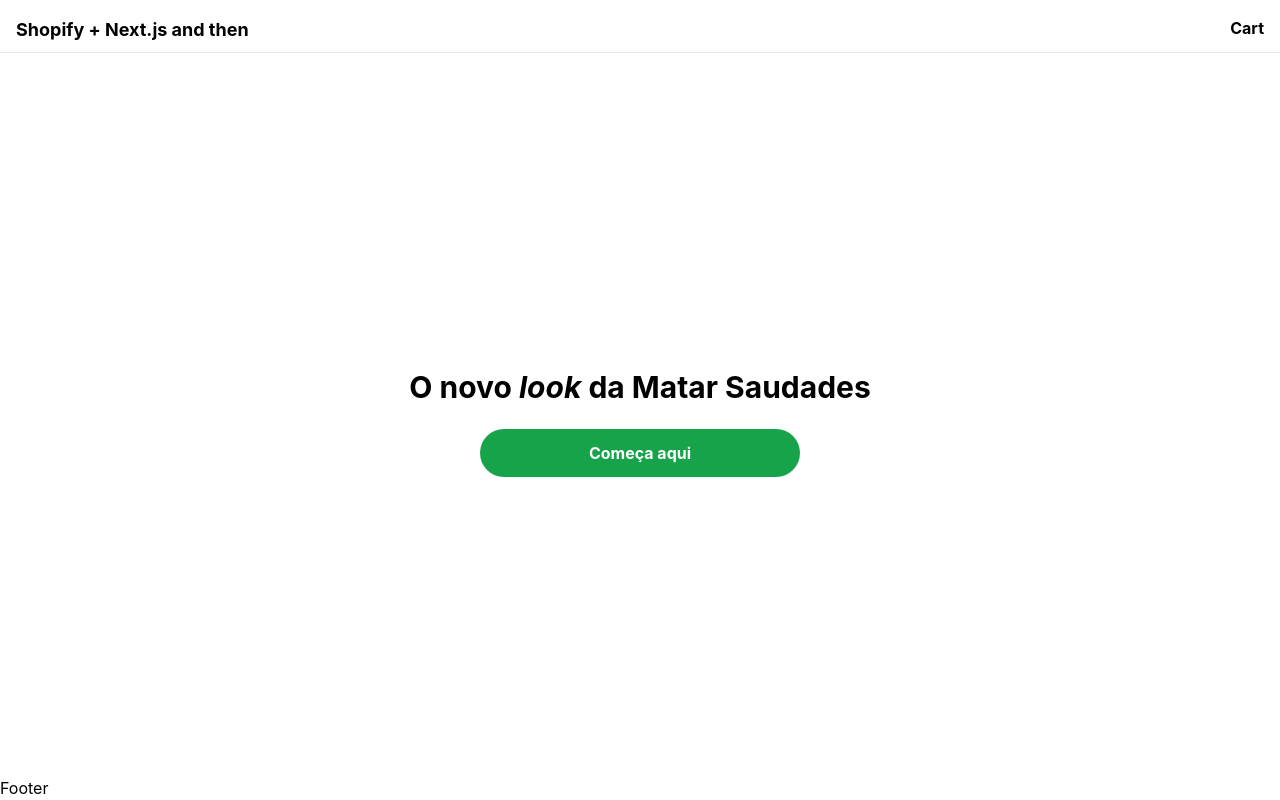
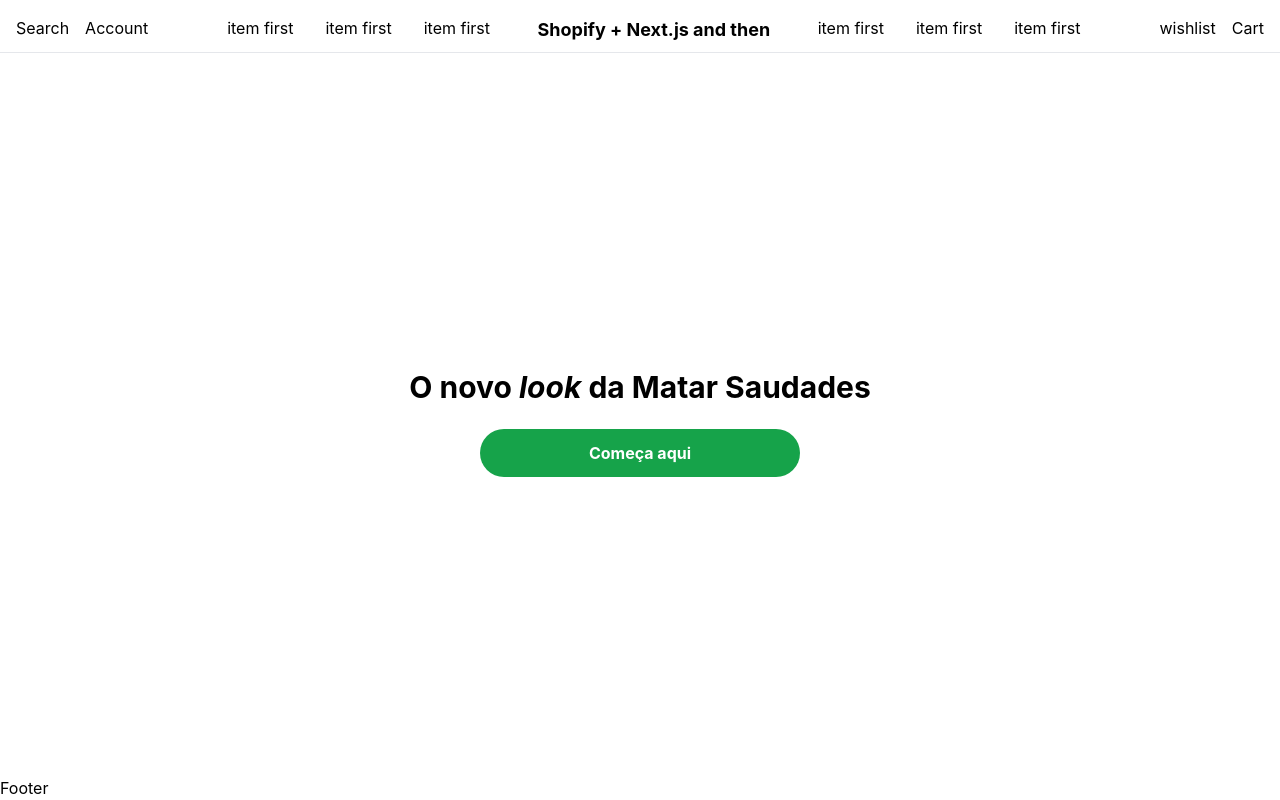
Before and after one commit to therealdanmalmx/matarSaudadesNovo, a Next.js app: page / in a window 1280 px wide. Built offline with nearby package versions, Linux system fonts and the light colour scheme.

Commit message:
Update Navbar.js
Creating the structure for Navbar

```diff
--- a/components/Navbar.js
+++ b/components/Navbar.js
@@ -1,9 +1,27 @@
 import Link from 'next/link';
+import { useState } from 'react';
 
 export default function Navbar() {
+    const [isOpen, setIsOpen] = useState(false);
     return (
     <header className="border-b sticky top-0, z-20 bg-white">
-        <div className="flex item-center justify-between max-w-6xl pt-4 pb-2 px-4 mx-auto lg:max-w-screen-xl">
+        <div className="flex max-w-6xl pt-4 pb-2 px-4 mx-auto lg:max-w-screen-xl">
+            <div className="header-col justify-start hidden md:flex flex-auto">
+                <div className="header-search pr-4">
+                    Search
+                </div>
+                <div className="header-account">
+                    Account
+                </div>
+                <div className="header-nav-wrapper flex-auto text-right">
+                    <ul className="inline-flex">
+                        <li><a className="px-4" href="">item first</a></li>
+                        <li><a className="px-4" href="">item first</a></li>
+                        <li><a className="px-4" href="">item first</a></li>
+                    </ul>
+                </div>
+            </div>
+            <div className="header-col sm:text-left flex-auto md:text-center">
                 <Link href="/" passHref>
                     <a>
                         <span className="text-lg pt-1 font-bold">
@@ -11,9 +29,44 @@ export default function Navbar() {
                         </span>
                     </a>
                 </Link>
-            <a className="text-md font-bold cursor-pointer">
+            </div>
+            <div className="header-col justify-end hidden md:flex flex-auto">
+                <div className="header-nav-wrapper flex-auto text-left">
+                        <ul className="inline-flex">
+                            <li><a className="px-4" href="">item first</a></li>
+                            <li><a className="px-4" href="">item first</a></li>
+                            <li><a className="px-4" href="">item first</a></li>
+                        </ul>
+                </div>
+                <div className="header-wishlist pr-4">
+                    wishlist
+                </div>
+                <div className="header-cart">
                     Cart
-            </a>
+                </div>
+            </div>
+
+            <div className="md:hidden flex items-center">
+                <button onClick={() => setIsOpen(!isOpen)} className="mobile-menu-button">
+                    {!isOpen ? (
+                        <svg xmlns="http://www.w3.org/2000/svg" class="h-6 w-6" fill="none" viewBox="0 0 24 24" stroke="currentColor">
+                            <path stroke-linecap="round" stroke-linejoin="round" stroke-width="2" d="M4 8h16M4 16h16" />
+                        </svg>
+                    ) :(
+                        <svg xmlns="http://www.w3.org/2000/svg" class="h-6 w-6" fill="none" viewBox="0 0 24 24" stroke="currentColor">
+                            <path stroke-linecap="round" stroke-linejoin="round" stroke-width="2" d="M6 18L18 6M6 6l12 12" />
+                        </svg>
+                    )}
+                </button>
+            </div>
+        </div>
+
+        <div className={`mobile-menu ${isOpen ? 'block' : 'hidden'}`}>
+            <ul className="block">
+                <li><a className="px-4" href="">item first</a></li>
+                <li><a className="px-4" href="">item first</a></li>
+                <li><a className="px-4" href="">item first</a></li>
+            </ul>
         </div>
     </header>
   );
```
Lines whose indentation alone changed are shown as unchanged.
